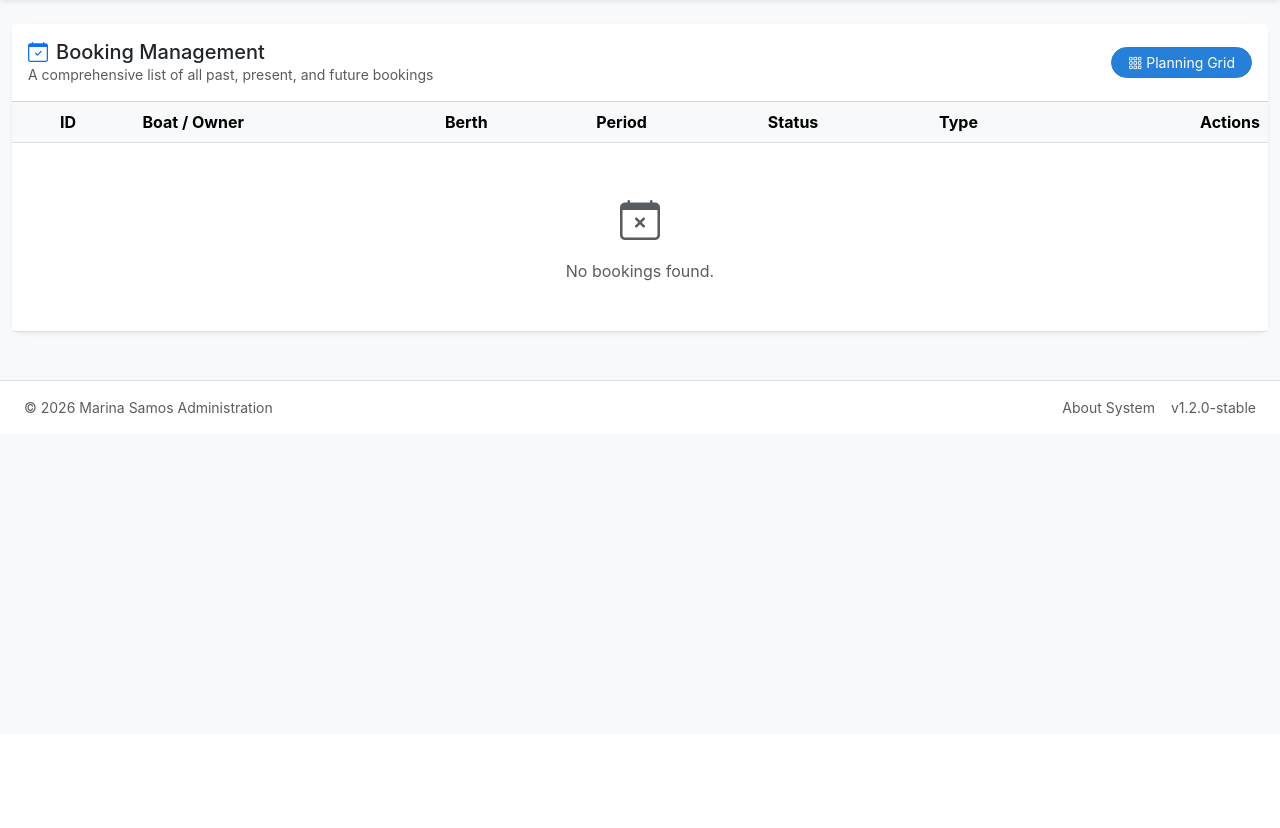
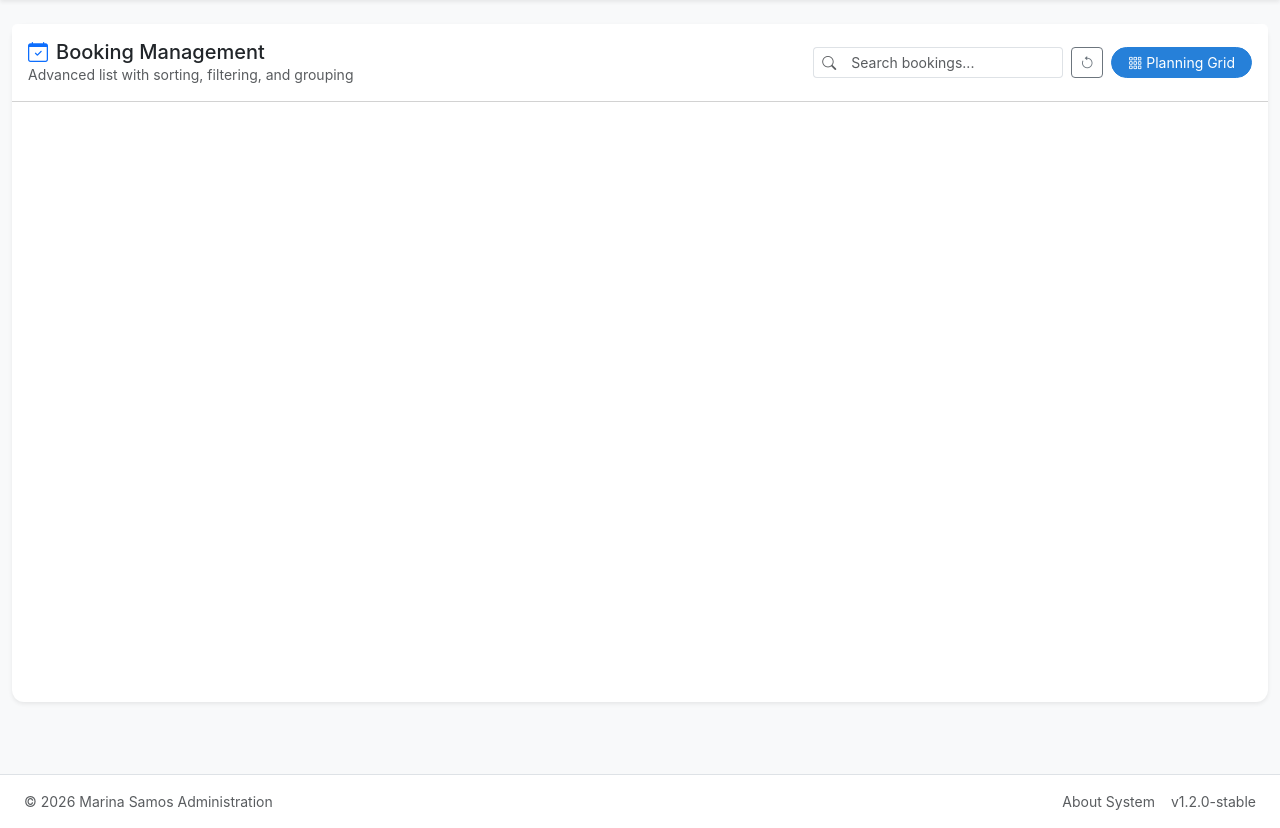
Before and after one commit to bzaiser/Marina-Administration-and-Booking, a Django app: page /bookings/ in a window 1280 px wide. Shown: the part 66-894 px from the top of the page. Before the commit the page ends 482 px from the top, so only its background shows below. Run offline with Django 4.2, Linux system fonts and the light colour scheme; the visitor is signed in with stand-in values (Sample User, id 1); data that the repository does not hold is empty; some libraries are stand-ins or nearby versions.

Commit message:
Implement AG Grid for Booking Management with sorting, filtering, and grouping

```diff
--- a/marina/views.py
+++ b/marina/views.py
@@ -936,3 +936,43 @@ def api_berths(request):
             'status': status
         })
     return JsonResponse(data, safe=False)
+
+@login_required
+def api_bookings(request):
+    bookings = Booking.objects.all().select_related('boat', 'boat__owner', 'berth', 'berth__block').prefetch_related('services', 'services__service')
+    data = []
+    for b in bookings:
+        services = []
+        for bs in b.services.all():
+            services.append({
+                'name': bs.service.name,
+                'type': bs.service.get_service_type_display(),
+                'quantity': bs.quantity,
+                'unit': bs.service.get_unit_display(),
+                'total': float(bs.total_price)
+            })
+
+        data.append({
+            'id': b.id,
+            'boat_name': b.boat.name,
+            'boat_id': b.boat.id,
+            'owner_name': b.boat.owner.name,
+            'flag': b.boat.get_flag_code(),
+            'berth_num': b.berth.number,
+            'berth_id': b.berth.id,
+            'block_name': b.berth.block.name,
+            'block_color': b.berth.block.color,
+            'start_date': b.start_date.strftime('%d.%m.%Y'),
+            'end_date': b.end_date.strftime('%d.%m.%Y'),
+            'start_iso': b.start_date.isoformat(),
+            'end_iso': b.end_date.isoformat(),
+            'duration': b.duration_days,
+            'status': b.get_status_display(),
+            'status_code': b.status,
+            'type': b.get_booking_type_display(),
+            'berth_fee': float(b.calculate_price()),
+            'services': services,
+            'total_services': sum(s['total'] for s in services),
+            'notes': b.notes
+        })
+    return JsonResponse(data, safe=False)
--- a/marina_project/urls.py
+++ b/marina_project/urls.py
@@ -29,6 +29,7 @@ urlpatterns = [
     path('api/events/', views.api_events, name='api_events'),
     path('api/planning-data/', views.api_planning_data, name='api_planning_data'),
     path('api/berths/', views.api_berths, name='api_berths'),
+    path('api/bookings/', views.api_bookings, name='api_bookings'),
     path('invoice/create/', views.invoice_create, name='invoice_create'),
     path('invoice/pdf/<int:invoice_id>/', views.invoice_pdf, name='invoice_pdf'),
     path('invoice/edit/<int:pk>/', views.invoice_edit, name='invoice_edit'),
--- a/templates/marina/bookings_list.html
+++ b/templates/marina/bookings_list.html
@@ -1,142 +1,65 @@
 {% extends "base.html" %}
+{% load static %}
 
 {% block title %}Bookings - Marina Samos{% endblock %}
 
+{% block extra_head %}
+<style>
+    .ag-theme-alpine {
+        --ag-header-background-color: #f8f9fa;
+        --ag-header-foreground-color: #6c757d;
+        --ag-header-cell-hover-background-color: #f1f3f5;
+        --ag-row-hover-color: #f8f9fa;
+        --ag-selected-row-parent-background-color: #e7f1ff;
+        font-family: 'Inter', system-ui, -apple-system, sans-serif;
+    }
+    .status-badge {
+        font-weight: 600;
+        padding: 4px 10px;
+        border-radius: 50px;
+        font-size: 0.75rem;
+        border: 1px solid transparent;
+    }
+    .status-ACTIVE { background-color: #d1e7dd; color: #0f5132; border-color: #badbcc; }
+    .status-PLANNED { background-color: #cfe2ff; color: #084298; border-color: #b6d4fe; }
+    .status-COMPLETED { background-color: #e2e3e5; color: #41464b; border-color: #d3d3d4; }
+    .status-CANCELLED { background-color: #f8d7da; color: #842029; border-color: #f5c2c7; }
+
+    .type-badge {
+        background-color: #f8f9fa;
+        color: #6c757d;
+        border: 1px solid #dee2e6;
+        font-size: 0.7rem;
+    }
+</style>
+{% endblock %}
+
 {% block content %}
-<div class="card shadow-sm border-0">
-    <div class="card-header bg-white d-flex justify-content-between align-items-center py-3">
-        <div>
+<div class="card shadow-sm border-0 mb-4">
+    <div class="card-header bg-white py-3">
+        <div class="row align-items-center">
+            <div class="col">
                 <h5 class="mb-0"><i class="bi bi-calendar-check text-primary me-2"></i>Booking Management</h5>
-            <div class="small text-muted">A comprehensive list of all past, present, and future bookings</div>
+                <div class="small text-muted">Advanced list with sorting, filtering, and grouping</div>
             </div>
+            <div class="col-auto">
+                <div class="d-flex gap-2">
+                    <div class="input-group input-group-sm" style="width: 250px;">
+                        <span class="input-group-text bg-white border-end-0"><i class="bi bi-search text-muted"></i></span>
+                        <input type="text" id="booking-search" class="form-control border-start-0" placeholder="Search bookings..." oninput="onSearchInput()">
+                    </div>
+                    <button class="btn btn-outline-secondary btn-sm" onclick="resetFilters()" title="Reset Filters">
+                        <i class="bi bi-arrow-counterclockwise"></i>
+                    </button>
                     <a href="{% url 'planning_grid' %}" class="btn btn-primary btn-sm rounded-pill px-3">
                         <i class="bi bi-grid-3x3-gap me-1"></i>Planning Grid
                     </a>
                 </div>
-    <div class="card-body p-0">
-        <div class="table-responsive">
-            <table class="table table-hover mb-0" id="bookingTable">
-                <thead class="table-light">
-                    <tr>
-                        <th style="width: 40px;"></th>
-                        <th>ID</th>
-                        <th>Boat / Owner</th>
-                        <th>Berth</th>
-                        <th>Period</th>
-                        <th>Status</th>
-                        <th>Type</th>
-                        <th class="text-end">Actions</th>
-                    </tr>
-                </thead>
-                <tbody>
-                    {% for booking in bookings %}
-                    <tr class="align-middle">
-                        <td>
-                            <button class="btn btn-sm btn-link text-decoration-none p-0"
-                                    type="button"
-                                    data-bs-toggle="collapse"
-                                    data-bs-target="#services-{{ booking.id }}">
-                                <i class="bi bi-chevron-right toggle-icon"></i>
-                            </button>
-                        </td>
-                        <td><span class="text-muted">#{{ booking.id }}</span></td>
-                        <td>
-                            <div class="fw-bold">{{ booking.boat.name }}</div>
-                            <small class="text-muted"><i class="bi bi-person me-1"></i>{{ booking.boat.owner.name }}</small>
-                        </td>
-                        <td>
-                            <span class="badge bg-light text-dark border">
-                                <i class="bi bi-geo-alt-fill me-1" style="color: {{ booking.berth.block.color }};"></i>
-                                {{ booking.berth.block.name }}{{ booking.berth.number }}
-                            </span>
-                        </td>
-                        <td>
-                            <div class="small fw-bold">{{ booking.start_date|date:"d.m.Y" }} - {{ booking.end_date|date:"d.m.Y" }}</div>
-                            <div class="small text-muted text-uppercase" style="font-size: 0.7rem;">{{ booking.duration_days }} Days</div>
-                        </td>
-                        <td>
-                            {% if booking.status == 'ACTIVE' %}
-                                <span class="badge bg-success-subtle text-success px-2 border border-success-subtle">Active</span>
-                            {% elif booking.status == 'PLANNED' %}
-                                <span class="badge bg-primary-subtle text-primary px-2 border border-primary-subtle">Planned</span>
-                            {% elif booking.status == 'COMPLETED' %}
-                                <span class="badge bg-secondary-subtle text-secondary px-2 border border-secondary-subtle">Completed</span>
-                            {% elif booking.status == 'CANCELLED' %}
-                                <span class="badge bg-danger-subtle text-danger px-2 border border-danger-subtle">Cancelled</span>
-                            {% endif %}
-                        </td>
-                        <td>
-                            <small class="text-muted">{{ booking.get_booking_type_display }}</small>
-                        </td>
-                        <td class="text-end">
-                            <div class="btn-group btn-group-sm">
-                                <button class="btn btn-outline-primary" hx-get="{% url 'booking_edit' booking.id %}" hx-target="#modals-here .modal-content" title="Edit Booking">
-                                    <i class="bi bi-pencil"></i>
-                                </button>
-                                <button class="btn btn-outline-info" hx-get="{% url 'add_service' booking.id %}" hx-target="#modals-here .modal-content" title="Add Service">
-                                    <i class="bi bi-plus-circle"></i>
-                                </button>
-                                {% if booking.status == 'ACTIVE' %}
-                                <a href="{% url 'checkout' booking.berth.id %}" class="btn btn-outline-success" title="Checkout">
-                                    <i class="bi bi-box-arrow-right"></i>
-                                </a>
-                                {% endif %}
-                                <button class="btn btn-outline-danger" hx-get="{% url 'booking_delete' booking.id %}" hx-target="#modals-here .modal-content" title="Delete">
-                                    <i class="bi bi-trash"></i>
-                                </button>
-                            </div>
-                        </td>
-                    </tr>
-                    <!-- Expandable Services Row -->
-                    <tr class="collapse-row">
-                        <td colspan="8" class="p-0 border-0">
-                            <div class="collapse bg-light" id="services-{{ booking.id }}">
-                                <div class="px-5 py-3">
-                                    <div class="d-flex justify-content-between align-items-center mb-2">
-                                        <h6 class="mb-0 small text-uppercase fw-bold text-muted">Booked Services</h6>
-                                        <div class="small">
-                                            Estimated Berth Fee: <span class="fw-bold text-primary">€{{ booking.calculate_price|floatformat:2 }}</span>
             </div>
         </div>
-                                    <table class="table table-sm table-borderless mb-0">
-                                        <thead class="border-bottom">
-                                            <tr class="small text-muted">
-                                                <th>Service</th>
-                                                <th>Category</th>
-                                                <th class="text-end">Qty</th>
-                                                <th class="text-end">Subtotal</th>
-                                            </tr>
-                                        </thead>
-                                        <tbody>
-                                            {% for bs in booking.services.all %}
-                                            <tr class="small">
-                                                <td>{{ bs.service.name }}</td>
-                                                <td><small class="text-muted">{{ bs.service.get_service_type_display }}</small></td>
-                                                <td class="text-end">{{ bs.quantity }} {{ bs.service.get_unit_display }}</td>
-                                                <td class="text-end fw-bold">€{{ bs.total_price|floatformat:2 }}</td>
-                                            </tr>
-                                            {% empty %}
-                                            <tr class="small">
-                                                <td colspan="4" class="text-center text-muted py-2">No additional services recorded.</td>
-                                            </tr>
-                                            {% endfor %}
-                                        </tbody>
-                                    </table>
     </div>
-                            </div>
-                        </td>
-                    </tr>
-                    {% empty %}
-                    <tr>
-                        <td colspan="8" class="text-center py-5 text-muted">
-                            <i class="bi bi-calendar-x fs-1 d-block mb-2"></i>
-                            No bookings found.
-                        </td>
-                    </tr>
-                    {% endfor %}
-                </tbody>
-            </table>
-        </div>
+    <div class="card-body p-0">
+        <div id="bookingGrid" class="ag-theme-alpine w-100" style="height: 600px;"></div>
     </div>
 </div>
 
@@ -147,25 +70,255 @@
     </div>
 </div>
 
-<style>
-    .toggle-icon { transition: transform 0.3s; }
-    [aria-expanded="true"] .toggle-icon { transform: rotate(90deg); }
-    .collapse-row td { background-color: #f8f9fa; }
-    .badge { font-weight: 500; }
-</style>
+{% endblock %}
 
+{% block extra_js %}
 <script>
-    document.addEventListener('htmx:afterSwap', (e) => {
-        if (e.detail.target.closest('#modals-here')) {
-            const modalElement = document.getElementById('modals-here');
-            const modal = bootstrap.Modal.getOrCreateInstance(modalElement);
-            modal.show();
+    let gridApi;
+
+    const columnDefs = [
+        {
+            field: "id",
+            headerName: "ID",
+            width: 80,
+            sortable: true,
+            filter: 'agNumberColumnFilter',
+            cellRenderer: (params) => `<span class="text-muted">#${params.value}</span>`
+        },
+        {
+            field: "boat_name",
+            headerName: "Boat / Owner",
+            flex: 2,
+            sortable: true,
+            filter: 'agTextColumnFilter',
+            cellRenderer: (params) => {
+                return `
+                    <div class="py-1">
+                        <div class="fw-bold d-flex align-items-center">
+                            <span class="fi fi-${params.data.flag} fis me-2"></span>
+                            ${params.value}
+                        </div>
+                        <div class="xx-small text-muted text-truncate"><i class="bi bi-person me-1"></i>${params.data.owner_name}</div>
+                    </div>
+                `;
             }
+        },
+        {
+            field: "block_name",
+            headerName: "Berth",
+            width: 120,
+            sortable: true,
+            filter: 'agTextColumnFilter',
+            enableRowGroup: true,
+            cellRenderer: (params) => {
+                return `
+                    <span class="badge bg-light text-dark border">
+                        <i class="bi bi-geo-alt-fill me-1" style="color: ${params.data.block_color};"></i>
+                        ${params.value}${params.data.berth_num}
+                    </span>
+                `;
+            }
+        },
+        {
+            field: "start_iso",
+            headerName: "Arrival",
+            width: 120,
+            sortable: true,
+            filter: 'agDateColumnFilter',
+            cellRenderer: (params) => params.data.start_date
+        },
+        {
+            field: "end_iso",
+            headerName: "Departure",
+            width: 120,
+            sortable: true,
+            filter: 'agDateColumnFilter',
+            cellRenderer: (params) => params.data.end_date
+        },
+        {
+            field: "duration",
+            headerName: "Days",
+            width: 90,
+            sortable: true,
+            filter: 'agNumberColumnFilter',
+            cellRenderer: (params) => `<small class="text-muted">${params.value} d</small>`
+        },
+        {
+            field: "status",
+            headerName: "Status",
+            width: 120,
+            sortable: true,
+            filter: 'agSetColumnFilter',
+            enableRowGroup: true,
+            cellRenderer: (params) => {
+                const code = params.data.status_code;
+                return `<span class="status-badge status-${code}">${params.value}</span>`;
+            }
+        },
+        {
+            field: "type",
+            headerName: "Type",
+            width: 120,
+            sortable: true,
+            filter: true,
+            cellRenderer: (params) => `<span class="badge type-badge rounded-pill">${params.value}</span>`
+        },
+        {
+            headerName: "Services",
+            width: 110,
+            cellRenderer: (params) => {
+                const count = params.data.services.length;
+                if (count === 0) return '<span class="text-muted small">-</span>';
+                return `<button class="btn btn-sm btn-link p-0 text-primary fw-bold" onclick="showServices(${params.data.id})">${count} Serv.</button>`;
+            }
+        },
+        {
+            headerName: "Actions",
+            width: 150,
+            pinned: 'right',
+            cellRenderer: (params) => {
+                const b = params.data;
+                let checkoutBtn = '';
+                if (b.status_code === 'ACTIVE') {
+                    checkoutBtn = `<button class="btn btn-outline-success" onclick="checkout(${b.id})" title="Checkout"><i class="bi bi-box-arrow-right"></i></button>`;
+                }
+                return `
+                    <div class="btn-group btn-group-sm">
+                        <button class="btn btn-outline-primary" onclick="editBooking(${b.id})" title="Edit"><i class="bi bi-pencil"></i></button>
+                        <button class="btn btn-outline-info" onclick="addService(${b.id})" title="Add Service"><i class="bi bi-plus-circle"></i></button>
+                        ${checkoutBtn}
+                        <button class="btn btn-outline-danger" onclick="deleteBooking(${b.id})" title="Delete"><i class="bi bi-trash"></i></button>
+                    </div>
+                `;
+            }
+        }
+    ];
+
+    const gridOptions = {
+        columnDefs: columnDefs,
+        defaultColDef: {
+            resizable: true,
+            filter: true,
+            sortable: true,
+            floatingFilter: false,
+        },
+        rowData: [],
+        rowHeight: 52,
+        animateRows: true,
+        rowGroupPanelShow: 'always',
+        groupDisplayType: 'groupRows',
+        pagination: true,
+        paginationPageSize: 20,
+        domLayout: 'normal',
+        onGridReady: (params) => {
+            gridApi = params.api;
+            loadData();
+        }
+    };
+
+    function loadData() {
+        fetch('/api/bookings/')
+            .then(response => response.json())
+            .then(data => {
+                gridApi.setGridOption('rowData', data);
+            });
+    }
+
+    function onSearchInput() {
+        const value = document.getElementById('booking-search').value;
+        gridApi.setGridOption('quickFilterText', value);
+    }
+
+    function resetFilters() {
+        document.getElementById('booking-search').value = '';
+        gridApi.setGridOption('quickFilterText', '');
+        gridApi.setFilterModel(null);
+        gridApi.applyColumnState({
+            defaultState: { sort: null },
+        });
+    }
+
+    // Modal Action Handlers
+    function editBooking(id) {
+        htmx.ajax('GET', `/booking/edit/${id}/`, {target: '#modals-here .modal-content', swap: 'innerHTML'}).then(() => {
+            new bootstrap.Modal(document.getElementById('modals-here')).show();
+        });
+    }
+
+    function addService(id) {
+        htmx.ajax('GET', `/booking/add-service/${id}/`, {target: '#modals-here .modal-content', swap: 'innerHTML'}).then(() => {
+            new bootstrap.Modal(document.getElementById('modals-here')).show();
+        });
+    }
+
+    function checkout(id) {
+        const rowData = gridApi.getRowNode(id).data;
+        window.location.href = `/checkout/${rowData.berth_id}/`;
+    }
+
+    function deleteBooking(id) {
+        if (confirm("Are you sure you want to delete this booking?")) {
+            fetch(`/booking/delete/${id}/`, {
+                method: 'POST',
+                headers: { 'X-CSRFToken': '{{ csrf_token }}' }
+            }).then(() => loadData());
+        }
+    }
+
+    function showServices(id) {
+        const rowData = gridApi.getRowNode(id).data;
+        const services = rowData.services;
+        let html = `
+            <div class="modal-header">
+                <h5 class="modal-title">Services for Booking #${id}</h5>
+                <button type="button" class="btn-close" data-bs-dismiss="modal"></button>
+            </div>
+            <div class="modal-body p-0">
+                <table class="table table-sm table-hover mb-0">
+                    <thead class="table-light">
+                        <tr>
+                            <th class="ps-3">Service</th>
+                            <th>Category</th>
+                            <th class="text-end">Qty</th>
+                            <th class="text-end pe-3">Subtotal</th>
+                        </tr>
+                    </thead>
+                    <tbody>
+        `;
+        services.forEach(s => {
+            html += `
+                <tr>
+                    <td class="ps-3">${s.name}</td>
+                    <td><small class="text-muted">${s.type}</small></td>
+                    <td class="text-end">${s.quantity} ${s.unit}</td>
+                    <td class="text-end pe-3 fw-bold">€${s.total.toFixed(2)}</td>
+                </tr>
+            `;
+        });
+        html += `
+                    </tbody>
+                    <tfoot class="table-light">
+                        <tr>
+                            <td colspan="3" class="ps-3 fw-bold">Total Services</td>
+                            <td class="text-end pe-3 fw-bold text-primary">€${rowData.total_services.toFixed(2)}</td>
+                        </tr>
+                    </tfoot>
+                </table>
+            </div>
+        `;
+        const modalContent = document.querySelector('#modals-here .modal-content');
+        modalContent.innerHTML = html;
+        new bootstrap.Modal(document.getElementById('modals-here')).show();
+    }
+
+    document.addEventListener('DOMContentLoaded', () => {
+        const gridDiv = document.querySelector('#bookingGrid');
+        new agGrid.Grid(gridDiv, gridOptions);
     });
 
-    // Refresh page on modal close to show updated data
+    // Refresh on modal hidden
     document.getElementById('modals-here').addEventListener('hidden.bs.modal', function () {
-        window.location.reload();
+        loadData();
     });
 </script>
 {% endblock %}
```
Lines whose indentation alone changed are shown as unchanged.
